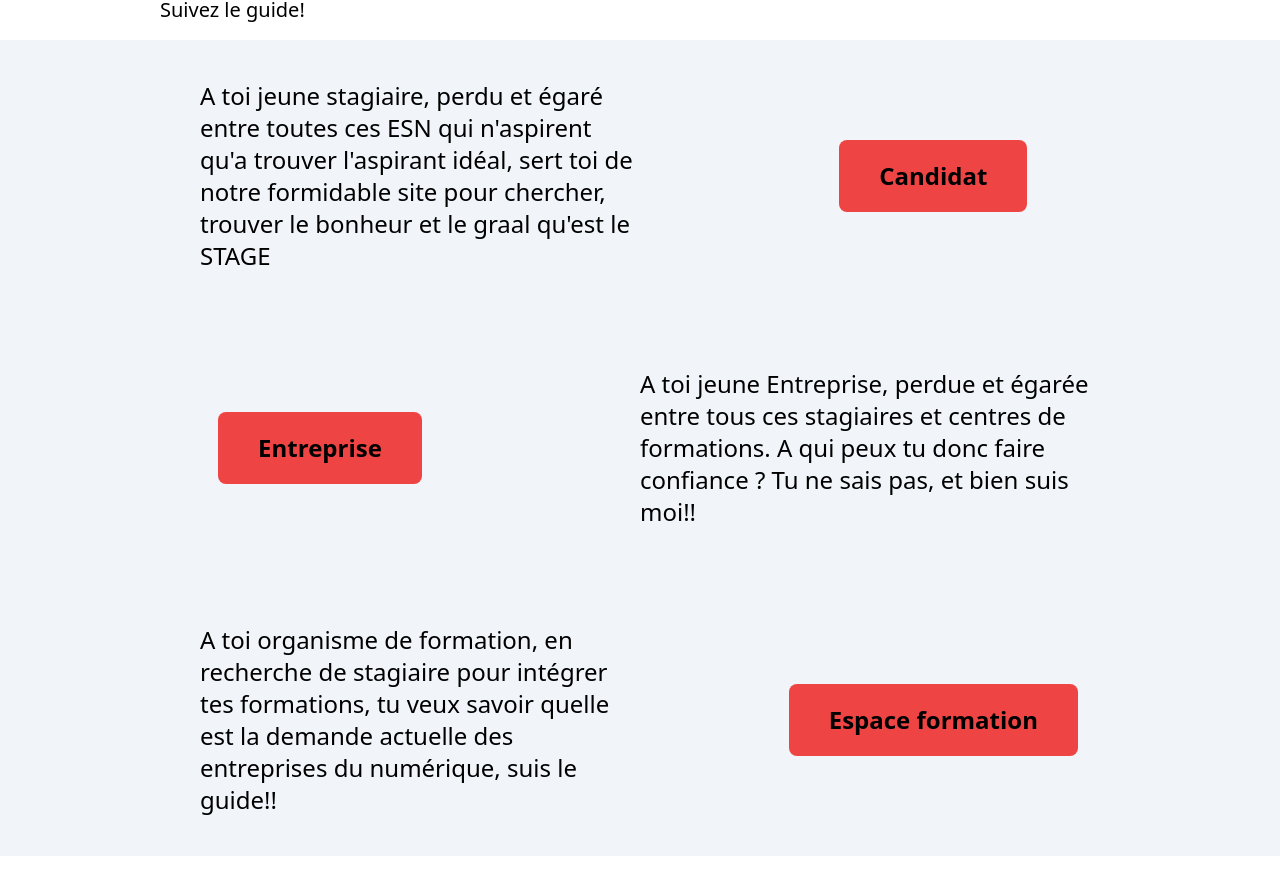
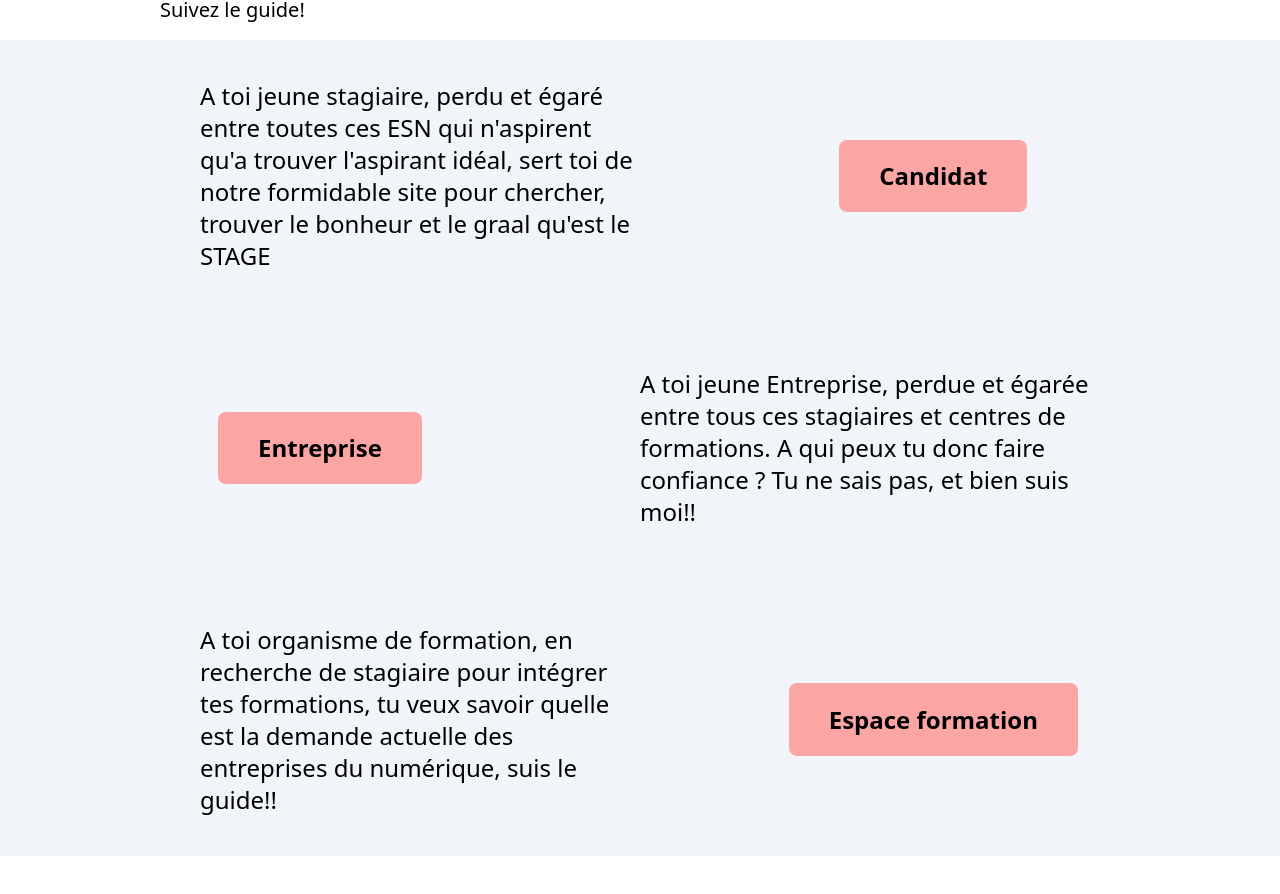
Before and after one commit to Rom-dev1/Projet-fil-rouge, a React (Create React App) app: page / in a window 1280 px wide. Shown: the part 716-1610 px from the top of the page. Built offline with nearby package versions, Linux system fonts and the light colour scheme.

Commit message:
fix button

```diff
--- a/src/component/Candidat.jsx
+++ b/src/component/Candidat.jsx
@@ -4,7 +4,7 @@ export default function Candidat(){
                 <div className="flex w-3/4 mx-auto mt-4 p-10 text-2xl items-center justify-between h-1/2">
                     <p className="w-1/2">A toi jeune stagiaire, perdu et égaré entre toutes ces ESN qui n'aspirent qu'a trouver l'aspirant idéal, sert toi de notre formidable site pour chercher, trouver le bonheur et le graal qu'est le STAGE</p>
                     <div  className="w-1/3 flex text-center justify-center">
-                        <span className="bg-red-500 font-bold w2/3 px-10 py-5 rounded-lg">Candidat</span>
+                        <span className="bg-red-300 hover:bg-red-500 font-bold w2/3 px-10 py-5 rounded-lg">Candidat</span>
                     </div>
 
                 </div>
--- a/src/component/Content_info.jsx
+++ b/src/component/Content_info.jsx
@@ -11,7 +11,7 @@ export default function ContentInfo(){
                     <span className='text-xl'>Suivez le guide!</span>
                 </div>
                 <div className='w-1/2'>
-                    <img src={desk} className="w-full" alt="" />
+                    <img src={desk} className="w-full h-[400px]" alt="" />
                 </div>
             </div>
         </>
--- a/src/component/Entreprise.jsx
+++ b/src/component/Entreprise.jsx
@@ -4,7 +4,7 @@ export default function Entreprise(){
             <div className="flex w-3/4 mx-auto mt-4 py-10 text-2xl items-center justify-between h-1/2">
 
                 <div  className="w-1/3 flex text-center justify-center">
-                    <span className="bg-red-500 font-bold w2/3 px-10 py-5 rounded-lg">Entreprise</span>
+                    <span className="bg-red-300 hover:bg-red-500 font-bold w2/3 px-10 py-5 rounded-lg">Entreprise</span>
                 </div>
                 <p className="w-1/2">A toi jeune Entreprise, perdue et égarée entre tous ces stagiaires et centres de formations. A qui peux tu donc faire confiance ? Tu ne sais pas, et bien suis moi!!</p>
             </div>
--- a/src/component/Formation.jsx
+++ b/src/component/Formation.jsx
@@ -1,3 +1,5 @@
+import { Link } from "react-router-dom"
+
 export default function Formation(){
 
     return(
@@ -6,7 +8,7 @@ export default function Formation(){
                 <div className="flex w-3/4 mx-auto mt-4 p-10 text-2xl items-center justify-between h-1/2">
                     <p className="w-1/2">A toi organisme de formation, en recherche de stagiaire pour intégrer tes formations, tu veux savoir quelle est la demande actuelle des entreprises du numérique, suis le guide!!</p>
                     <div  className="w-1/3 flex text-center justify-center">
-                        <span className="bg-red-500 w2/3 px-10 py-5 rounded-lg font-bold">Espace formation</span>
+                        <Link to={'/formation'}><span className="bg-red-300 hover:bg-red-500 w2/3 px-10 py-5 rounded-lg font-bold">Espace formation</span></Link>
                     </div>
 
                 </div>
```
